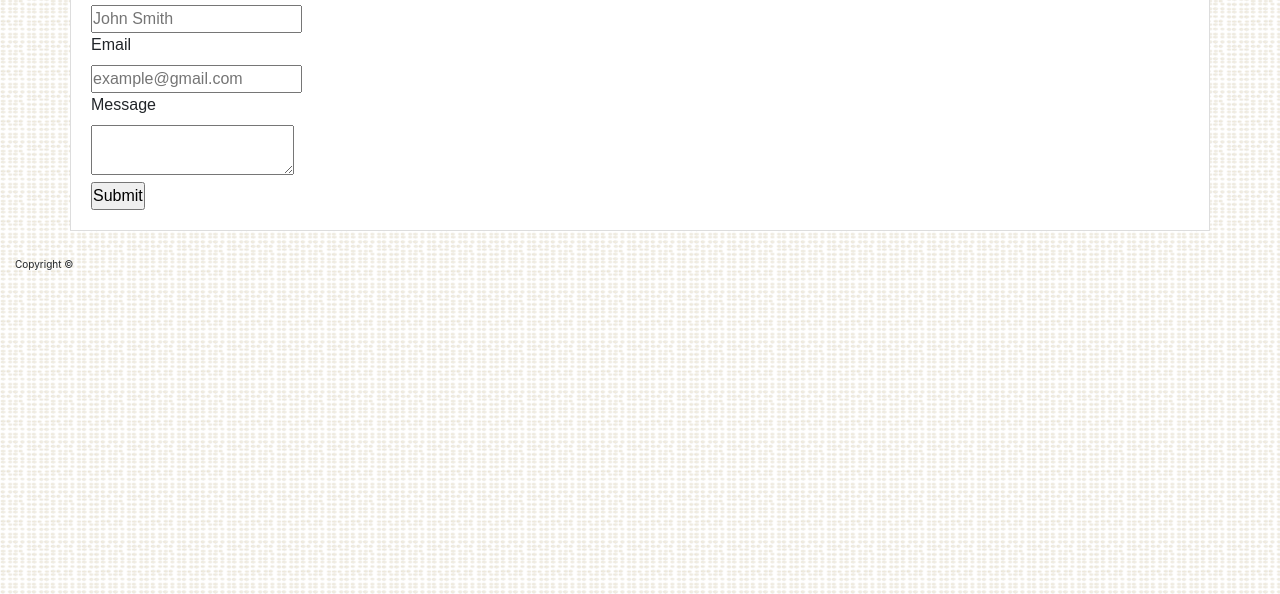
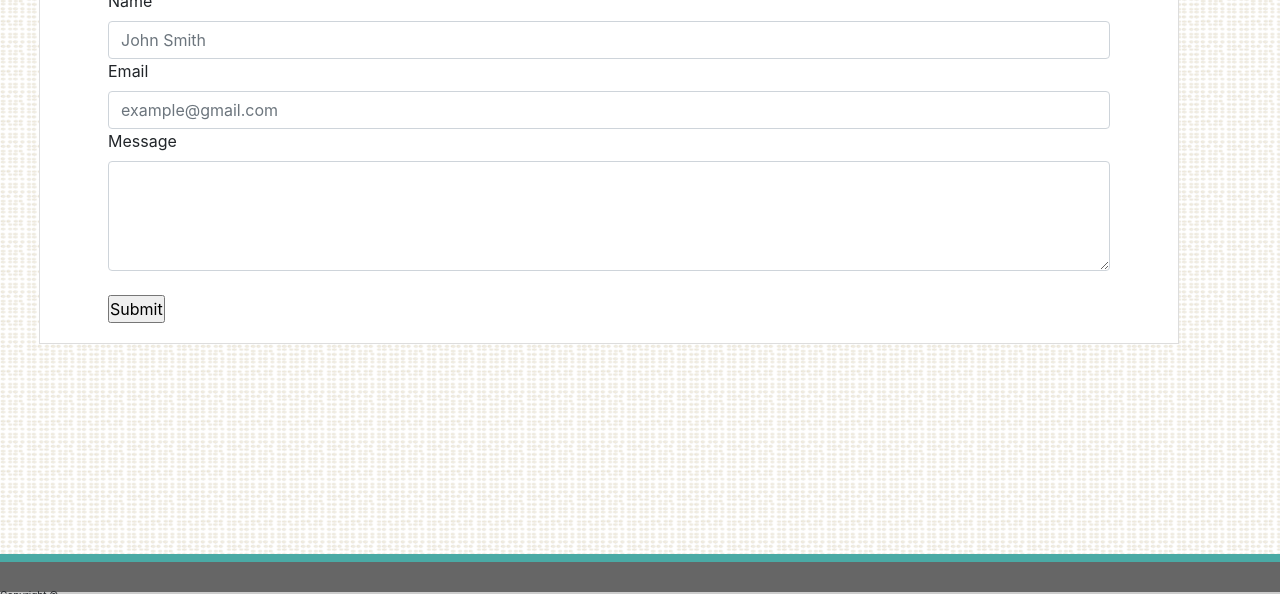
Before and after one commit to GuyFromHere/portfolio-bootstrap, a plain HTML site: page contact.html in a window 1280 px wide. Shown: the part 206-800 px from the top of the page. Drawn offline with nearby package versions, Linux system fonts and the light colour scheme.

Commit message:
Contact.html done.

```diff
--- a/assets/css/style_grid.css
+++ b/assets/css/style_grid.css
@@ -31,17 +31,6 @@ h1 {
 	padding: 0;
 }
 
-/* #headerTitle {
-	background: #4aaaa5;
-	height: 100%;
-	padding: 20px;
-	color: #ffffff;
-	font-size: 24pt;
-	font-weight: bold;
-	text-align: center;
-	font-family: 'Georgia', Times, 'Times New Roman', serif;
-}
- */
 .rowH1 {
 	background: #4aaaa5;
 	height: 100%;
@@ -59,15 +48,9 @@ h1 {
 	padding-bottom: 0 !important;
 }
 
-li {
-	padding-top: 0 !important;
-	padding-bottom: 0 !important;
-}
-
 /*           */
 /* Container */
 /*           */
-
 .container {
 	border: 1px solid #dddddd;
 	background: #ffffff;
@@ -92,7 +75,6 @@ li {
 /*        */
 /* footer */
 /*        */
-
 .footer {
 	border-top: 8px solid #4aaaa5 !important;
 	background: #666666 !important;
@@ -117,8 +99,6 @@ li {
 
 @media (min-width: 641px) {
 	.list-group-item {
-		/* margin-right: 0 !important;
-		padding-right: 0 !important; */
 		padding-left: 0 !important;
 	}
 }
--- a/contact.html
+++ b/contact.html
@@ -57,23 +57,27 @@
 						</a>
 					</div>
 				</div>
-
 			</div>
 
-		<main>
-			<div class="container">
+			<div class="container mt-3 ml-4 mr-3 mb-5">
 				<div class="row">
 					<div class="col-12">
+						<div class="ml-5 mr-5">
 							<div class="row">
 								<div class="col-12">
 									<h1>Contact</h1>
 								</div>
 							</div>
-						<form action="javascript:showForm();"></form>
+						<form action="javascript:showForm();">
 							<div class="row">
 								<div class="col-12">
 									<label>Name</label><br />
-									<input type="text" id="name" placeholder="John Smith" />
+									<input
+										type="text"
+										class="form-control"
+										id="name"
+										placeholder="John Smith"
+									/>
 								</div>
 							</div>
 							<div class="row">
@@ -81,6 +85,7 @@
 									<label>Email</label><br />
 									<input
 										type="text"
+										class="form-control"
 										id="email"
 										placeholder="example@gmail.com"
 									/>
@@ -89,7 +94,12 @@
 							<div class="row">
 								<div class="col-12">
 									<label>Message</label><br />
-									<textarea id="message"></textarea><br />
+									<textarea
+										class="form-control"
+										rows="4"
+										id="message"
+									></textarea
+									><br />
 									<input type="submit" id="submit" />
 								</div>
 							</div>
@@ -97,7 +107,9 @@
 					</div>
 				</div>
 			</div>
-		</main>
-		<footer><span id="copyright">Copyright &copy;</span></footer>
+		</div>
+		<nav class="navbar fixed-bottom footer">
+			<span id="copyright">Copyright &copy;</span>
+		</nav>
 	</body>
 </html>
```
Also changed, not shown: index.html (+2 -2 lines). Lines whose indentation alone changed are shown as unchanged.
